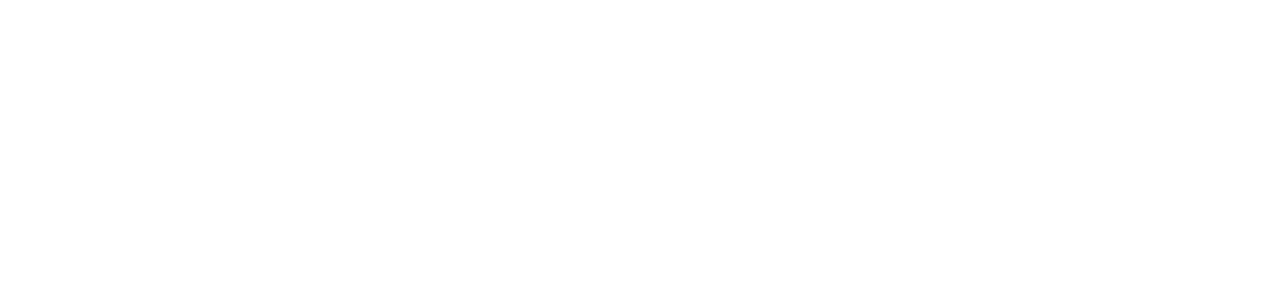
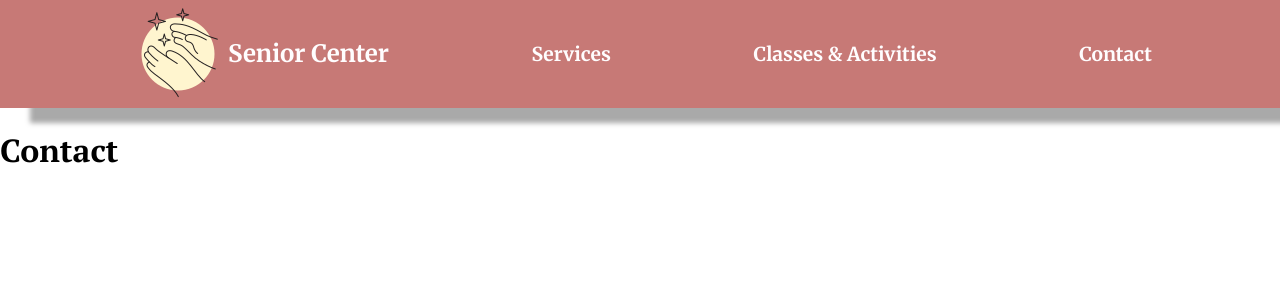
Before and after one commit to miriam-hidalgo/senior-center-app, a React (Create React App) app in the folder client/: page /contact in a window 1280 px wide. Before the commit this address had no page. Shown: the top 300 px of the page. Built offline with nearby package versions, Linux system fonts and the light colour scheme.

Commit message:
Create contact and services pages & add navigation to home page links

```diff
--- a/client/src/App.jsx
+++ b/client/src/App.jsx
@@ -1,6 +1,8 @@
 import React from "react";
 import Home from "./pages/Home";
 import Activities from "./pages/Activities";
+import Services from "./pages/Services";
+import Contact from "./pages/Contact";
 
 import { BrowserRouter, Routes, Route } from "react-router-dom";
 
@@ -9,7 +11,9 @@ function App() {
     <BrowserRouter>
       <Routes>
         <Route path="/" element={<Home />} />
+        <Route path="services" element={<Services />} />
         <Route path="activities" element={<Activities />} />
+        <Route path="contact" element={<Contact />} />
       </Routes>
     </BrowserRouter>
   );
--- a/client/src/components/Activity.jsx
+++ b/client/src/components/Activity.jsx
@@ -1,4 +1,5 @@
 import React from "react";
+import { Link } from "react-router-dom";
 
 function Activity() {
   return (
@@ -12,9 +13,11 @@ function Activity() {
           Learn more about our current activities, class offerings, and events!
         </p>
         <div className="activity__btn--group">
-          <button className="activity__btn" type="submit">
-            Learn More!
-          </button>
+          <Link to={`activities`}>
+            <button className="activity__btn" type="submit">
+              Learn More!
+            </button>
+          </Link>
         </div>
       </div>
     </div>
--- a/client/src/components/NavBar.jsx
+++ b/client/src/components/NavBar.jsx
@@ -1,4 +1,5 @@
 import React, { useState } from "react";
+import { Link } from "react-router-dom";
 
 function NavBar() {
   const [open, setOpen] = useState("closed");
@@ -18,19 +19,19 @@ function NavBar() {
         </div>
         <ul onClick={toggleMenu} className={`nav__menu ${open}`}>
           <li className="nav__item">
-            <a href="#" className="nav__link">
+            <Link to={`services`} className="nav__link">
               Services
-            </a>
+            </Link>
           </li>
           <li className="nav__item">
-            <a href="#" className="nav__link">
+            <Link to={`activities`} className="nav__link">
               Classes & Activities
-            </a>
+            </Link>
           </li>
           <li className="nav__item">
-            <a href="#" className="nav__link">
-              About Us
-            </a>
+            <Link to={`contact`} className="nav__link">
+              Contact
+            </Link>
           </li>
         </ul>
 
--- /dev/null
+++ b/client/src/pages/Contact.jsx
@@ -0,0 +1,13 @@
+import React from "react";
+import NavBar from "../components/NavBar";
+
+function Contact() {
+  return (
+    <React.StrictMode>
+      <NavBar />
+      <h1 style={{ color: "black" }}>Contact</h1>
+    </React.StrictMode>
+  );
+}
+
+export default Contact;
--- /dev/null
+++ b/client/src/pages/Services.jsx
@@ -0,0 +1,13 @@
+import React from "react";
+import NavBar from "../components/NavBar";
+
+function Services() {
+  return (
+    <React.StrictMode>
+      <NavBar />
+      <h1 style={{ color: "black" }}>Services</h1>
+    </React.StrictMode>
+  );
+}
+
+export default Services;
```
